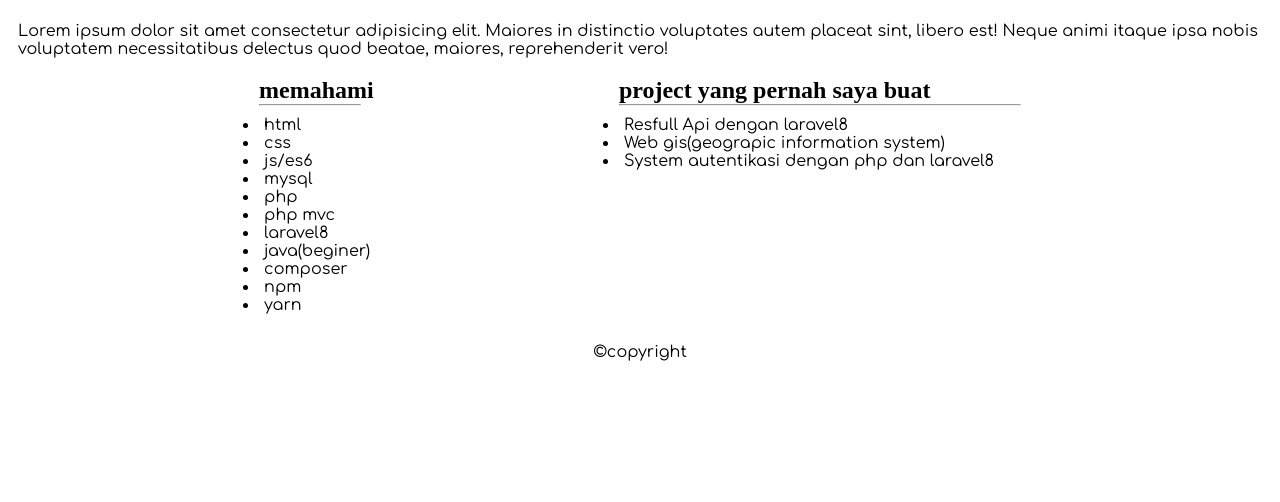
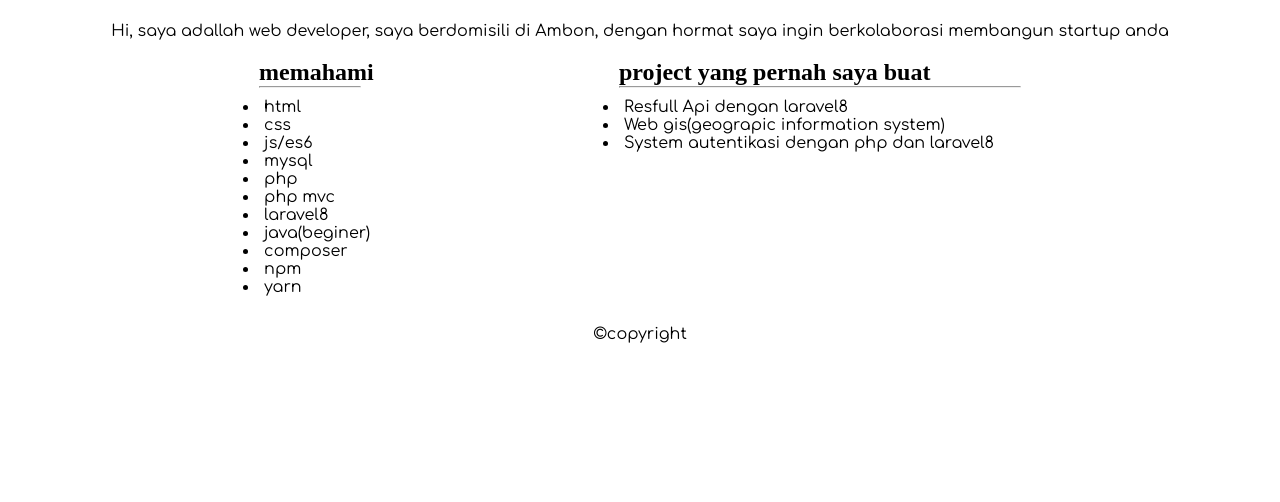
Before and after one commit to alliano/alliano-provile, a plain HTML site: page index.html in a window 1280 px wide. Shown: the part 298-800 px from the top of the page. Drawn offline with Linux system fonts and the light colour scheme; a web font is replaced by a local one.

Commit message:
cancel edit

```diff
--- a/index.html
+++ b/index.html
@@ -31,9 +31,8 @@
     <hr width="">
     <div class="container">
         <div class="classlist">
-            <p id="p">Lorem ipsum dolor sit amet consectetur adipisicing elit. Maiores in distinctio voluptates autem placeat sint, libero est! Neque animi itaque ipsa nobis voluptatem necessitatibus delectus quod beatae, maiores, reprehenderit vero!</p>
             <div class="classp">
-                <!-- <p id="p">Hi, saya adallah web developer, saya berdomisili di Ambon, dengan hormat saya ingin berkolaborasi membangun startup anda</p> -->
+                <p id="p">Hi, saya adallah web developer, saya berdomisili di Ambon, dengan hormat saya ingin berkolaborasi membangun startup anda</p>
             </div>
         </div>
         <div class="classul">
```
